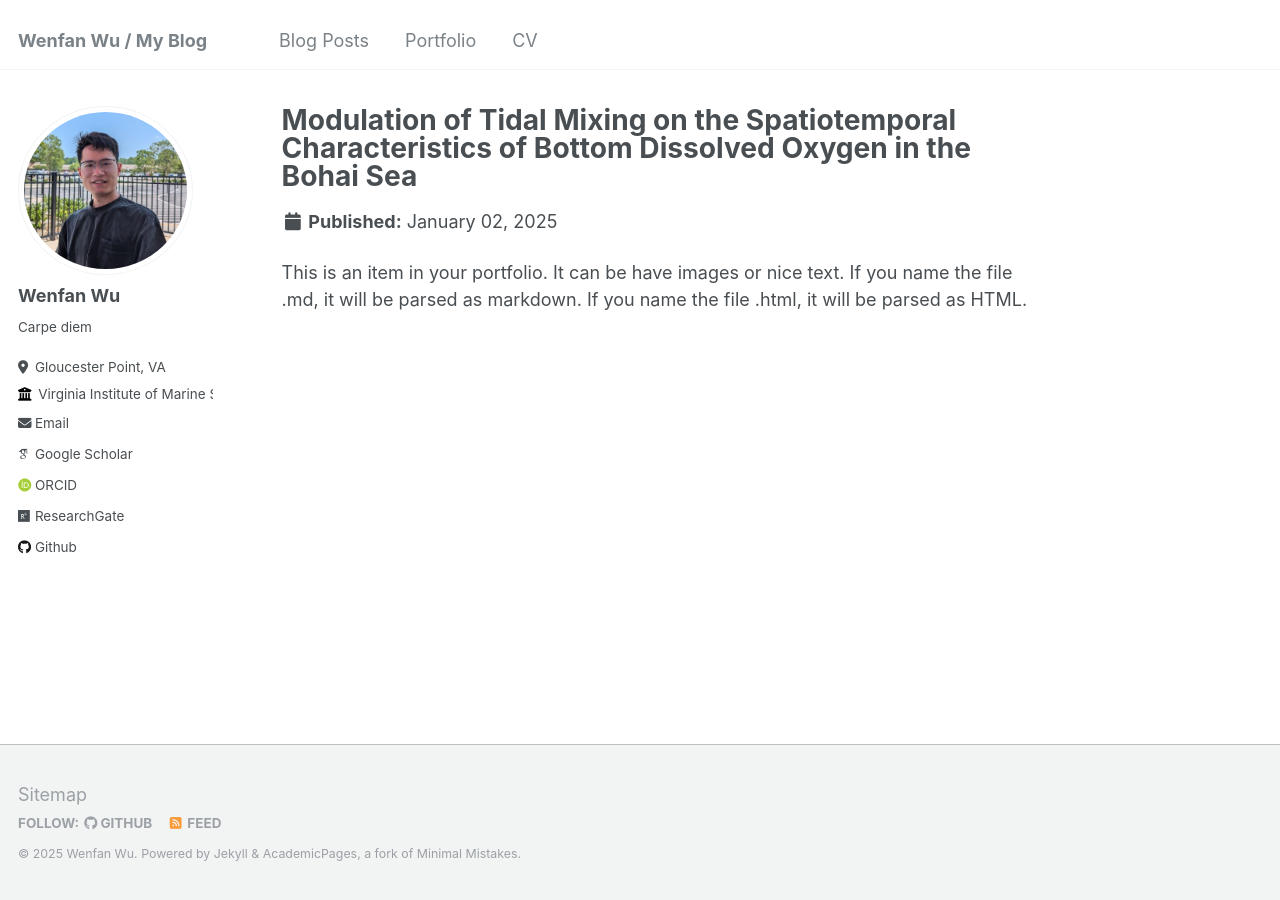
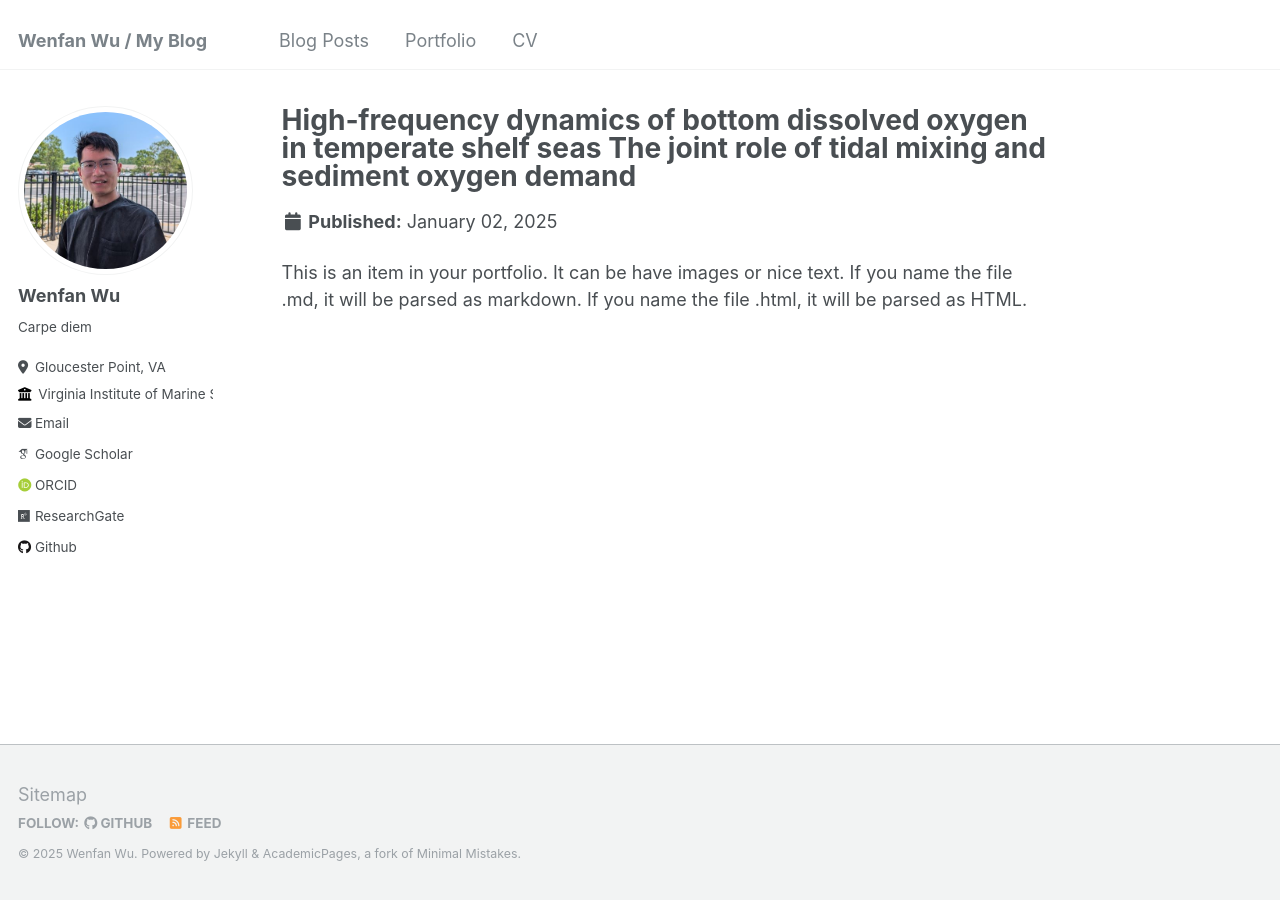
Before and after one commit to wenfanwu/wenfanwu.github.io, a Jekyll site: the page built from _portfolio/portfolio-1.md, in a window 1280 px wide. Built offline with Jekyll 4.4.1, drawn with Linux system fonts in a browser that asks for light colours; some web fonts are replaced.

Commit message:
Update portfolio-1.md

```diff
--- a/_portfolio/portfolio-1.md
+++ b/_portfolio/portfolio-1.md
@@ -1,6 +1,6 @@
 ---
-title: "Modulation of Tidal Mixing on the Spatiotemporal Characteristics of Bottom Dissolved Oxygen in the Bohai Sea"
-excerpt: "Short description of portfolio item number 1<br/><img src='/images/500x300.png'>"
+title: "High‐frequency dynamics of bottom dissolved oxygen in temperate shelf seas The joint role of tidal mixing and sediment oxygen demand"
+excerpt: "Short description of portfolio item number 1<br/><img src='/images/portfolio.png'>"
 collection: portfolio
 ---
 
```
